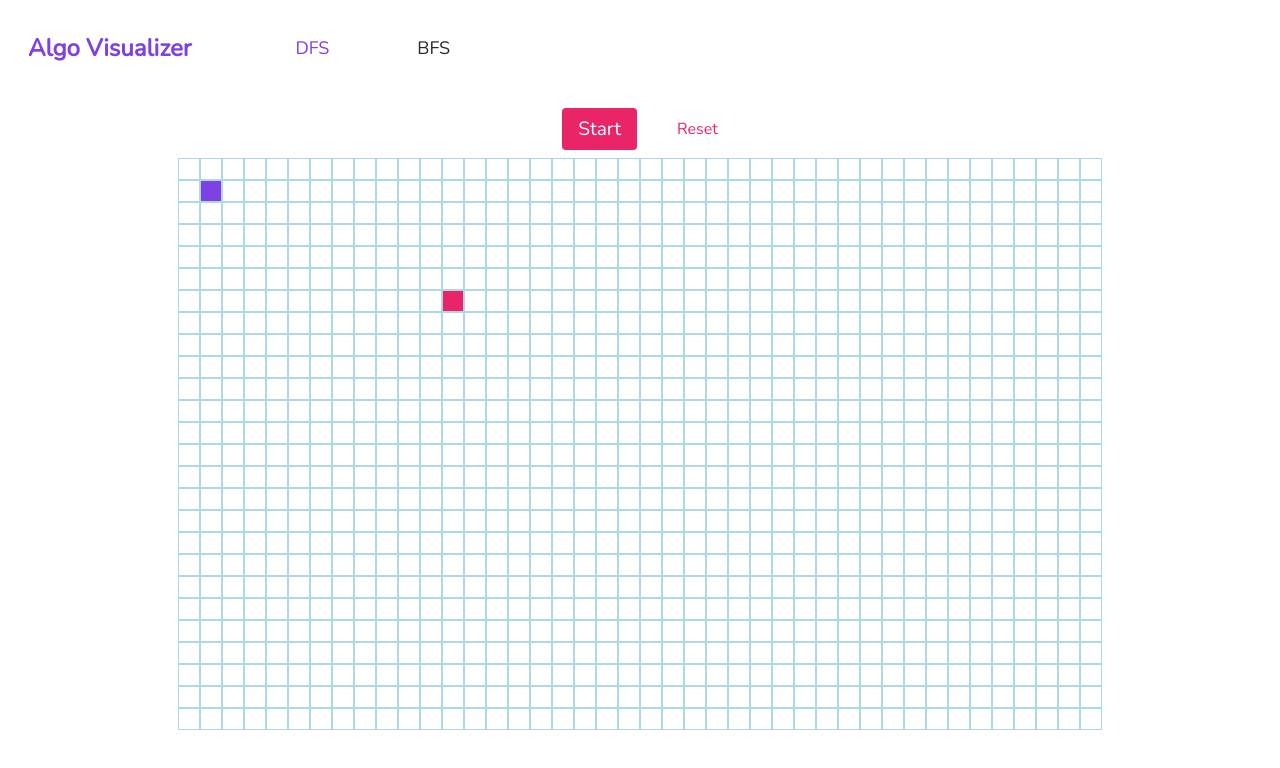
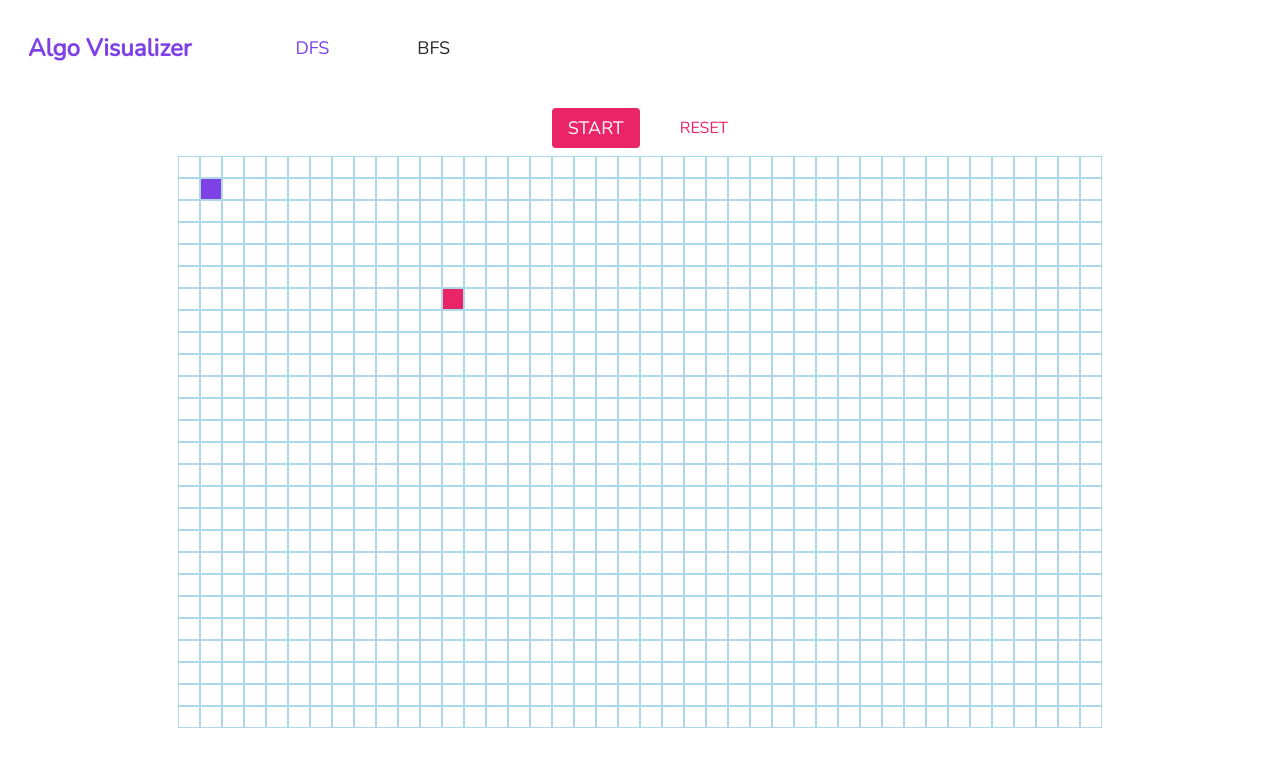
Before and after one commit to chitsimran/algo-visualizer, a React (Create React App) app: page / in a window 1280 px wide. Shown: the top 768 px of the page. Built offline with nearby package versions, Linux system fonts and the light colour scheme.

Commit message:
change styles, font

```diff
--- a/src/components/Grid/style.js
+++ b/src/components/Grid/style.js
@@ -1,6 +1,10 @@
 import styled from "styled-components";
 
-export const GridContainer = styled.div``;
+export const GridContainer = styled.div`
+    @media (max-width: 768px) {
+        margin: auto;
+    }
+`;
 
 export const GridRow = styled.div`
     display: flex;
--- a/src/components/GridHeader/index.js
+++ b/src/components/GridHeader/index.js
@@ -18,9 +18,9 @@ const GridHeader = ({
             <StartButtonContainer
                 onClick={() => animateGrid(grid, setGrid, startNode, endNode, algoFunction(), speed, visualizePath)}
             >
-                Start
+                START
             </StartButtonContainer>
-            <ResetButtonContainer onClick={() => setToggleReset(!toggleReset)}>Reset</ResetButtonContainer>
+            <ResetButtonContainer onClick={() => setToggleReset(!toggleReset)}>RESET</ResetButtonContainer>
         </GridHeaderContainer>
     );
 };
--- a/src/components/common/style.js
+++ b/src/components/common/style.js
@@ -4,7 +4,7 @@ export const StartButtonContainer = styled.button`
     background-color: var(--theme-secondary);
     color: white;
     border-radius: 4px;
-    font-size: larger;
+    font-size: large;
     padding: 8px 16px;
     border: none;
     margin-right: 20px;
```
